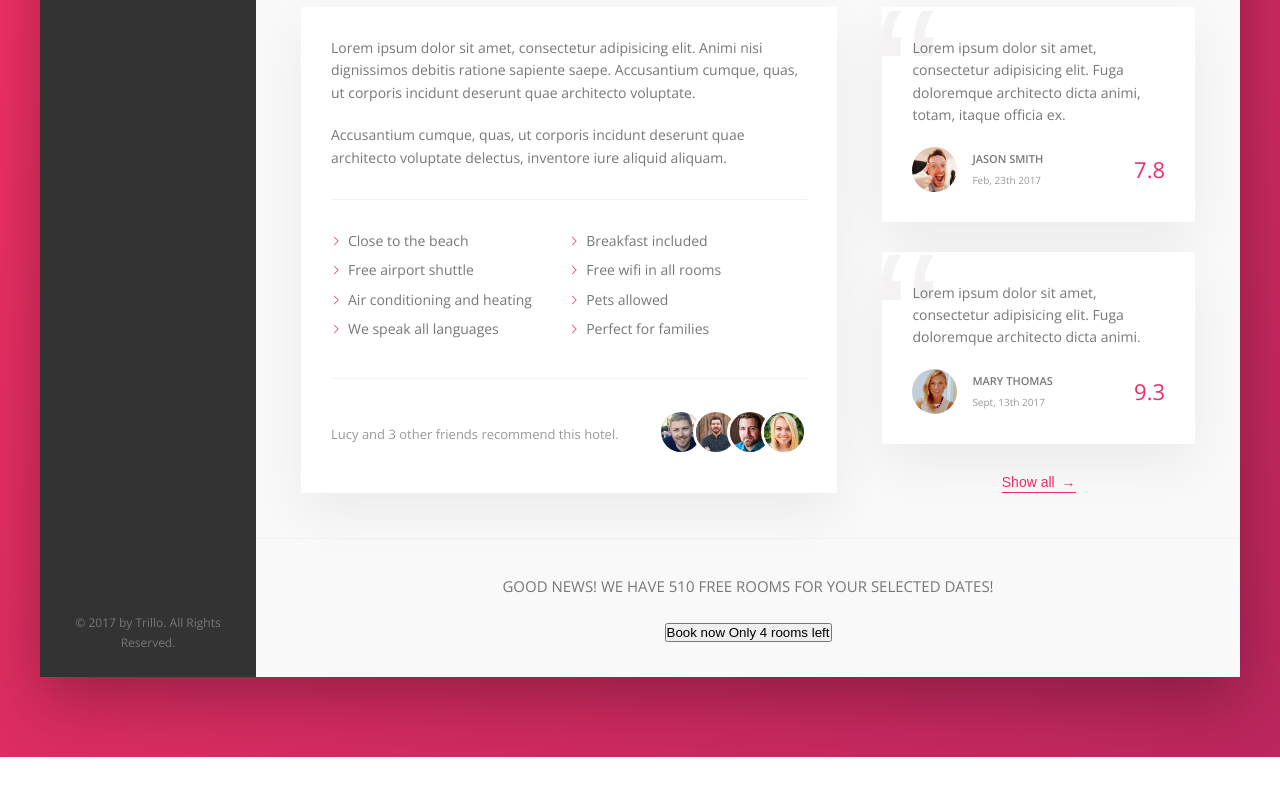
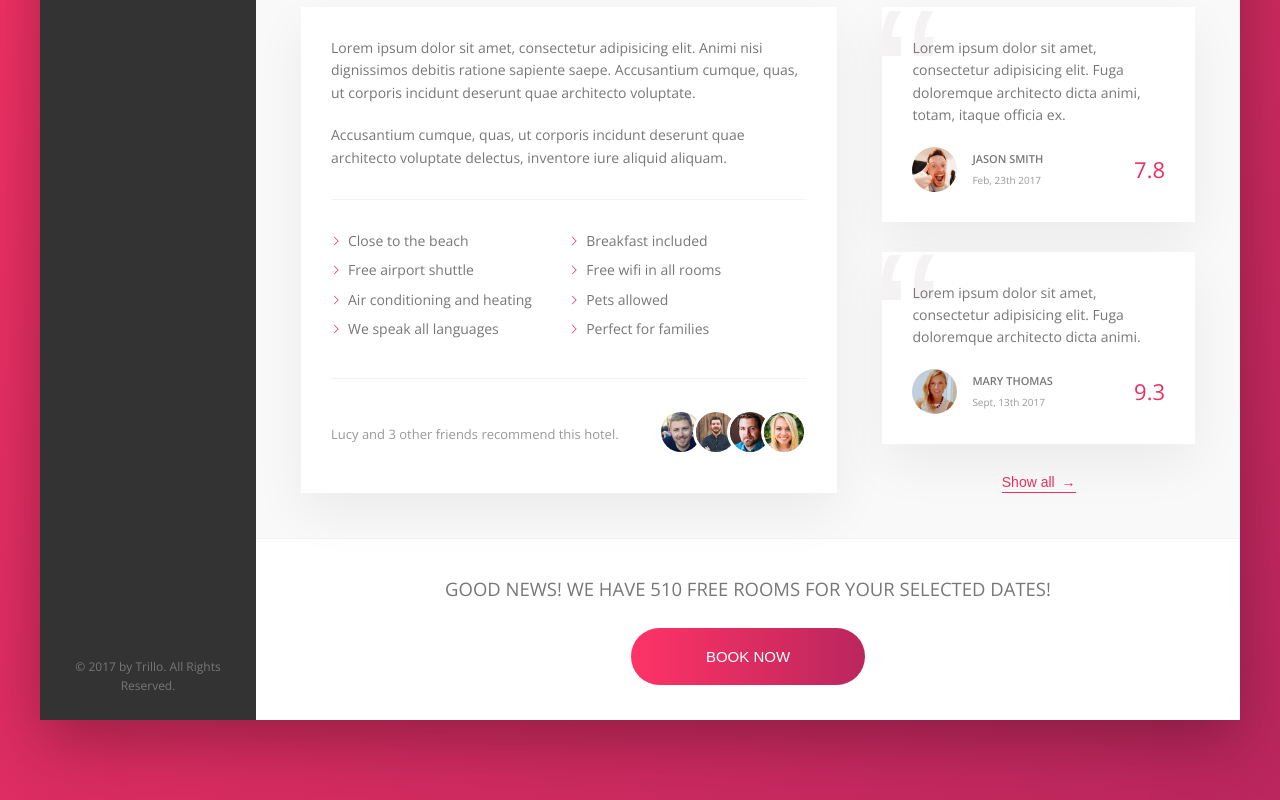
Before and after one commit to HenryGarmendia/trillo_site, a website: page index.html in a window 1280 px wide. Shown: the part 640-1440 px from the top of the page. Before the commit the page ends 1397 px from the top, so only its background shows below. Drawn offline with nearby package versions, Linux system fonts and the light colour scheme.

Commit message:
finished styling the landing page

```diff
--- a/sass/_components.scss
+++ b/sass/_components.scss
@@ -487,10 +487,60 @@
   padding: 3.5rem 0;
   text-align: center;
 
+  background-color: #fff;
+
   &__book-now {
-    font-size: 1.5rem;
+    font-size: 1.85rem;
     font-weight: 300;
     margin-bottom: 2.5rem;
     text-transform: uppercase;
   }
 }
+
+.btn {
+  background-image: linear-gradient(to right, var(--color-primary-light), var(--color-primary-dark));
+  border: none;
+  border-radius: 100px;
+  color: #fff;
+  cursor: pointer;
+  font-size: 1.5rem;
+  font-weight: 300;
+  overflow: hidden;
+  position: relative;
+  text-transform: uppercase;
+
+  & > * {
+    display: inline-block;
+    height: 100%;
+    transition: all .2s;
+    width: 100%;
+  }
+
+  &__visible {
+    padding: 2rem 7.5rem;
+  }
+
+  &__invisible {;
+    left: 0;
+    padding: 2rem 0;
+    position: absolute;
+    top: -100%;
+  }
+
+  &:hover {
+    background-image: linear-gradient(to left, var(--color-primary-light), var(--color-primary-dark));
+  }
+
+  &:hover &__visible {
+    transform: translateY(100%);
+  }
+
+  &:hover  &__invisible {
+    top: 0;
+  }
+
+  &:focus {
+    animation: pulsate 1s infinite;
+    outline: none;
+  }
+}
```
Also changed, not shown: css/style.css.
